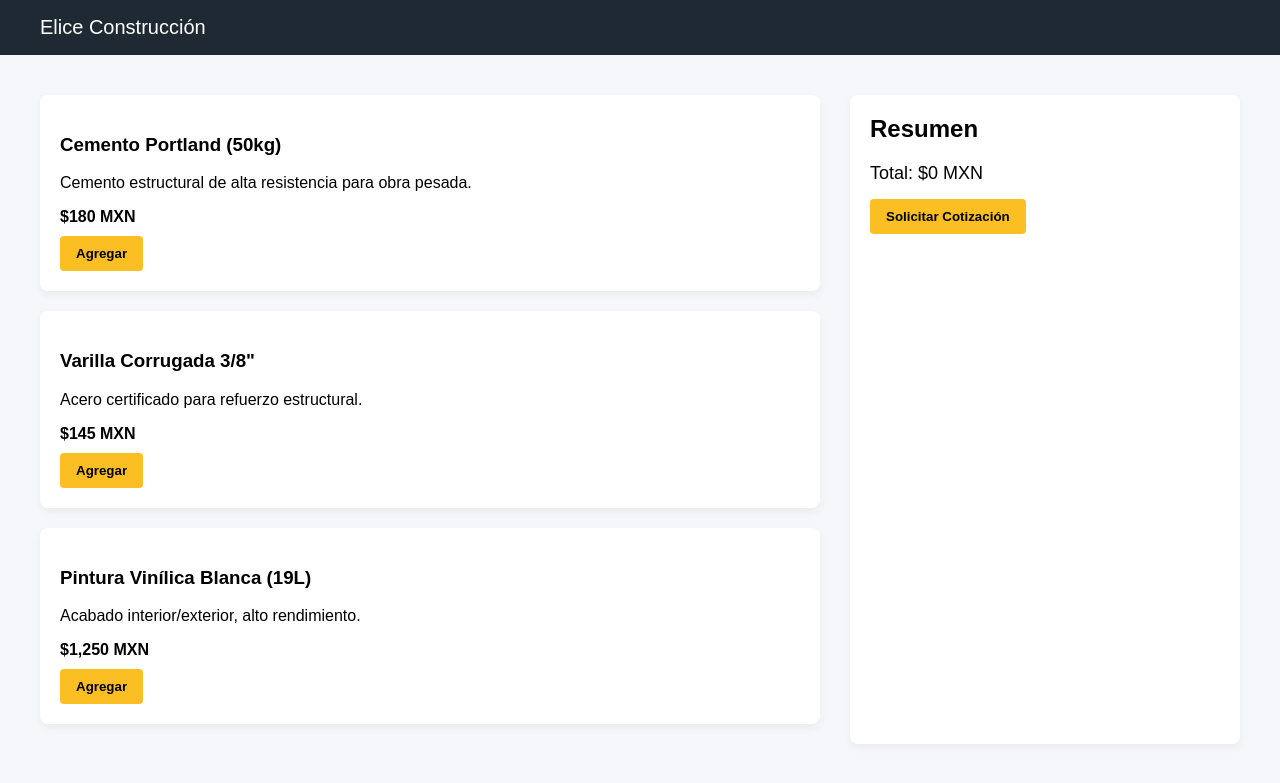
After one commit to arturokishi/ELISE_CONSTRUCTION, a Django app: page /productos/pintura/ in a window 1280 px wide. The commit adds this page. Shown: the top 783 px of the page. Run offline with Django 5.2, Linux system fonts and the light colour scheme.

Commit message:
pintura
pint

```diff
--- /dev/null
+++ b/home/templates/home/pintura.html
@@ -0,0 +1,241 @@
+<!DOCTYPE html>
+<html lang="es">
+<head>
+    <meta charset="UTF-8">
+    <title>Cotización – Elice Construcción</title>
+
+    <style>
+        body {
+            font-family: Arial, Helvetica, sans-serif;
+            background: #f5f7fa;
+            margin: 0;
+        }
+
+        .navbar {
+            background: #1f2933;
+            padding: 16px 40px;
+            color: white;
+            font-size: 20px;
+        }
+
+        .container {
+            display: grid;
+            grid-template-columns: 2fr 1fr;
+            gap: 30px;
+            padding: 40px;
+        }
+
+        .product, .cart {
+            background: white;
+            padding: 20px;
+            border-radius: 8px;
+            box-shadow: 0 4px 10px rgba(0,0,0,0.05);
+        }
+
+        .product {
+            margin-bottom: 20px;
+        }
+
+        .price {
+            font-weight: bold;
+            margin: 10px 0;
+        }
+
+        button {
+            padding: 10px 16px;
+            background: #fbbf24;
+            border: none;
+            cursor: pointer;
+            font-weight: bold;
+            border-radius: 4px;
+        }
+
+        button:hover {
+            background: #f59e0b;
+        }
+
+        .cart h2 {
+            margin-top: 0;
+        }
+
+        .total {
+            font-size: 18px;
+            margin: 15px 0;
+        }
+
+        /* ---------- MODAL ---------- */
+        .modal {
+            display: none;
+            position: fixed;
+            inset: 0;
+            background: rgba(0,0,0,0.6);
+            align-items: center;
+            justify-content: center;
+        }
+
+        .modal-content {
+            background: white;
+            padding: 30px;
+            border-radius: 8px;
+            width: 100%;
+            max-width: 400px;
+        }
+
+        .modal-content h3 {
+            margin-top: 0;
+        }
+
+        .modal-content input {
+            width: 100%;
+            padding: 10px;
+            margin-bottom: 15px;
+            border: 1px solid #ccc;
+            border-radius: 4px;
+        }
+
+        .modal-actions {
+            display: flex;
+            justify-content: space-between;
+        }
+
+        .close {
+            background: #e5e7eb;
+        }
+    </style>
+</head>
+
+<body>
+
+<nav class="navbar">
+    Elice Construcción
+</nav>
+
+<div class="container">
+
+    <!-- PRODUCTS -->
+    <div class="products">
+        <div class="product">
+            <h3>Cemento Portland (50kg)</h3>
+            <p>Cemento estructural de alta resistencia para obra pesada.</p>
+            <div class="price">$180 MXN</div>
+            <button onclick="addToCart('Cemento Portland', 180)">Agregar</button>
+        </div>
+
+        <div class="product">
+            <h3>Varilla Corrugada 3/8"</h3>
+            <p>Acero certificado para refuerzo estructural.</p>
+            <div class="price">$145 MXN</div>
+            <button onclick="addToCart('Varilla 3/8', 145)">Agregar</button>
+        </div>
+
+        <div class="product">
+            <h3>Pintura Vinílica Blanca (19L)</h3>
+            <p>Acabado interior/exterior, alto rendimiento.</p>
+            <div class="price">$1,250 MXN</div>
+            <button onclick="addToCart('Pintura Vinílica', 1250)">Agregar</button>
+        </div>
+    </div>
+
+    <!-- CART -->
+    <div class="cart">
+        <h2>Resumen</h2>
+        <ul id="cart-items"></ul>
+
+        <div class="total">
+            Total: $<span id="total">0</span> MXN
+        </div>
+
+        <button onclick="openModal()">Solicitar Cotización</button>
+    </div>
+
+</div>
+
+<!-- MODAL -->
+<div class="modal" id="quoteModal">
+    <div class="modal-content">
+        <h3>Datos de contacto</h3>
+
+        <input type="text" id="name" placeholder="Nombre completo" required>
+        <input type="email" id="email" placeholder="Correo electrónico" required>
+        <input type="tel" id="phone" placeholder="Teléfono" required>
+
+        <div class="modal-actions">
+            <button class="close" onclick="closeModal()">Cancelar</button>
+            <button onclick="submitQuote()">Enviar</button>
+        </div>
+    </div>
+</div>
+
+<script>
+    let cart = [];
+    let total = 0;
+
+    const cartItems = document.getElementById("cart-items");
+    const totalEl = document.getElementById("total");
+    const modal = document.getElementById("quoteModal");
+
+    function addToCart(name, price) {
+        cart.push({ name, price });
+
+        const li = document.createElement("li");
+        li.textContent = `${name} — $${price.toLocaleString()} MXN`;
+        cartItems.appendChild(li);
+
+        total += price;
+        totalEl.textContent = total.toLocaleString();
+    }
+
+    function openModal() {
+        if (cart.length === 0) {
+            alert("Agrega al menos un producto");
+            return;
+        }
+        modal.style.display = "flex";
+    }
+
+    function closeModal() {
+        modal.style.display = "none";
+    }
+
+    function submitQuote() {
+        const name = document.getElementById("name").value.trim();
+        const email = document.getElementById("email").value.trim();
+        const phone = document.getElementById("phone").value.trim();
+
+        if (!name || !email || !phone) {
+            alert("Completa todos los campos");
+            return;
+        }
+
+        fetch("/api/create-order/", {
+            method: "POST",
+            headers: {
+                "Content-Type": "application/json"
+            },
+            body: JSON.stringify({
+                name,
+                email,
+                phone,
+                total,
+                items: cart
+            })
+        })
+        .then(res => res.json())
+        .then(() => {
+            alert("Cotización enviada correctamente");
+            cart = [];
+            cartItems.innerHTML = "";
+            total = 0;
+            totalEl.textContent = "0";
+            closeModal();
+        })
+        .catch(() => {
+            alert("Error al enviar cotización");
+        });
+    }
+</script>
+
+
+
+</body>
+</html>
--- a/home/templates/home/productos.html
+++ b/home/templates/home/productos.html
@@ -141,7 +141,10 @@ h1, h2 {
                 Marcas confiables para obra y acabado profesional.
             </p>
             <div class="price-note">Precios especiales por volumen</div>
-            <button class="quote-btn">Solicitar cotización</button>
+            <button class="quote-btn"
+            onclick="window.location.href='{% url 'home:pintura' %}'">
+            Solicitar cotización
+            </button>
         </div>
 
         <!-- Cemento -->
--- a/home/urls.py
+++ b/home/urls.py
@@ -12,5 +12,6 @@ urlpatterns = [
     path("nosotros/", views.nosotros, name="nosotros"),
     path("contacto/", views.contacto, name="contacto"),
     path("api/create-order/", views.create_order, name="create_order"),
+    path("productos/pintura/", views.pintura, name="pintura"),
 
 ]
--- a/home/views.py
+++ b/home/views.py
@@ -26,6 +26,10 @@ def contacto(request):
 def cemento(request):
     return render(request, "home/cemento.html")
 
+def pintura(request):
+    return render(request, "home/pintura.html")
+
+
 
 @csrf_exempt
 def create_order(request):
```
